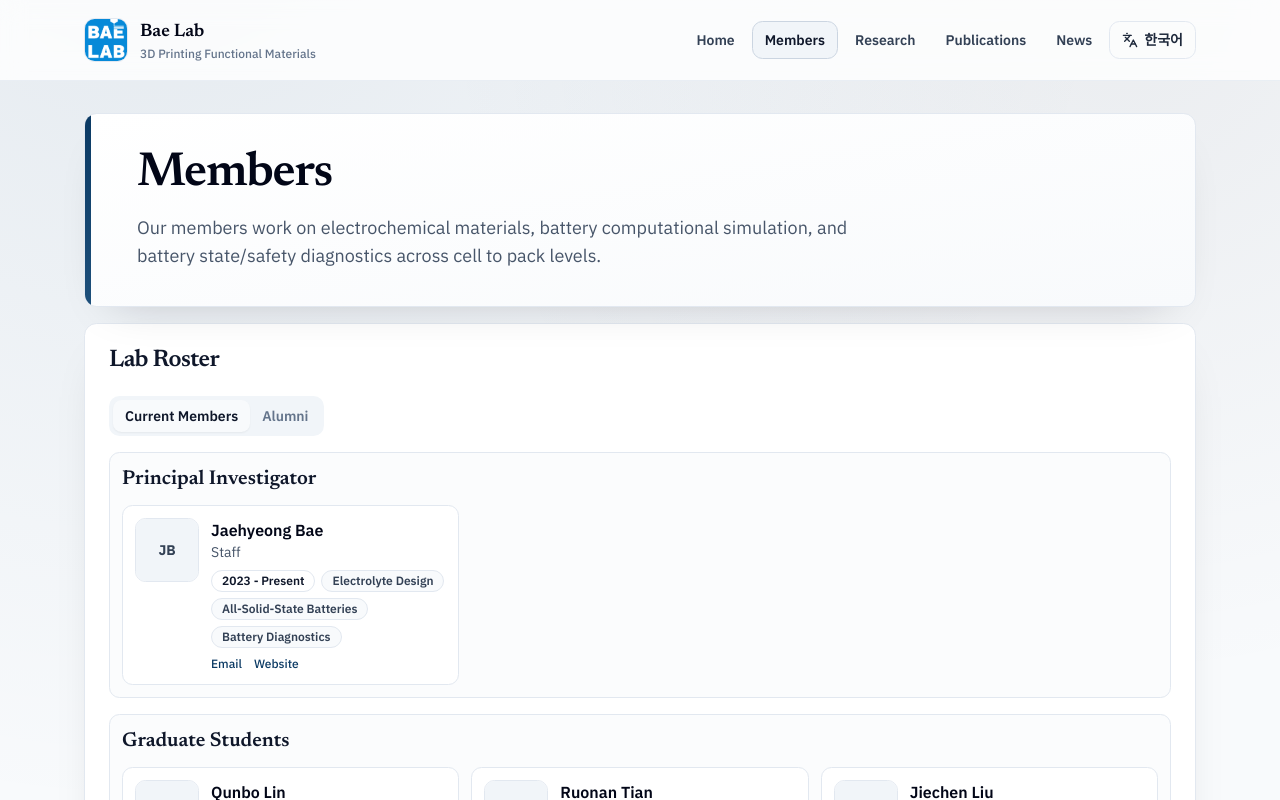
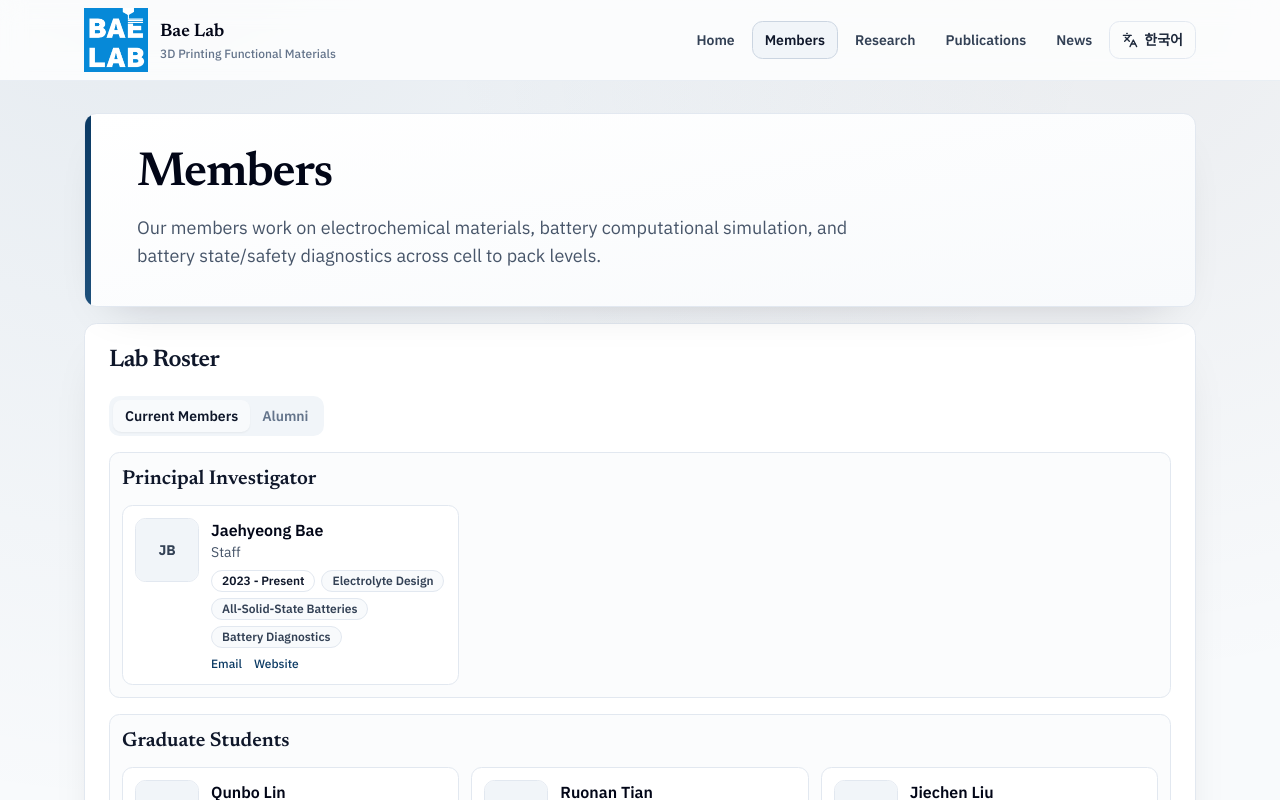
Before and after one commit to baegroup/baegroup.github.io, a React (Vite) app: page /en/members in a window 1280 px wide. Shown: the top 800 px of the page. Built offline with nearby package versions, Linux system fonts and the light colour scheme.

Commit message:
Increase header logo size and remove rounded styling

```diff
--- a/src/components/site/SiteHeader.jsx
+++ b/src/components/site/SiteHeader.jsx
@@ -21,7 +21,7 @@ export function SiteHeader({ locale }) {
     <header className="sticky top-0 z-50 border-b border-border/70 bg-white/80 backdrop-blur-md">
       <div className="mx-auto flex min-h-20 w-full max-w-6xl items-center justify-between px-5">
         <Link className="flex items-center gap-3 no-underline" to={pagePath(locale, '')}>
-          <img alt="Bae Lab logo" className="h-11 w-11 rounded-md border border-border object-cover" src={`${import.meta.env.BASE_URL}assets/img/lab-logo.png`} />
+          <img alt="Bae Lab logo" className="h-14 w-14 object-contain md:h-16 md:w-16" src={`${import.meta.env.BASE_URL}assets/img/lab-logo.png`} />
           <div className="leading-tight">
             <p className="font-serif text-lg font-semibold text-slate-950">{brand.name}</p>
             <p className="text-xs font-medium text-slate-500 max-md:hidden">{brand.subtitle}</p>
```
